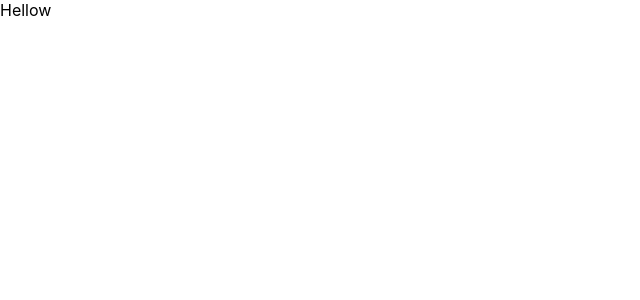
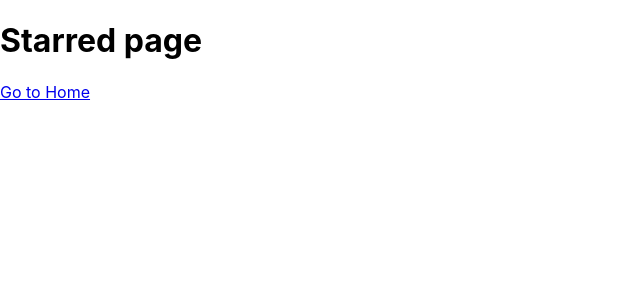
Before and after one commit to winay122/Box_Office_app, a React (Create React App) app: page /starred in a window 1280 px wide. Shown: the top 300 px of the page, without its empty margins (0-640 px from the left). Built offline with nearby package versions, Linux system fonts and the light colour scheme.

Commit message:
installed react-router-dom

```diff
--- a/package.json
+++ b/package.json
@@ -5,6 +5,7 @@
   "dependencies": {
     "react": "^18.2.0",
     "react-dom": "^18.2.0",
+    "react-router-dom": "^6.15.0",
     "react-scripts": "5.0.1",
     "web-vitals": "^2.1.4",
     "workbox-background-sync": "^6.6.0",
--- a/src/App.jsx
+++ b/src/App.jsx
@@ -1,9 +1,32 @@
+import { BrowserRouter, Routes, Route } from "react-router-dom";
+import Home from "./pages/Home";
+import Starred from "./pages/Starred";
 
 function App() {
   return (
-    <div className="App">
-      Hellow
-    </div>
+    <BrowserRouter>
+    <Routes>
+
+      <Route path="/" element={ <Home /> } />
+      <Route path="/starred" element={ <Starred /> } />
+
+      <Route path="*" element={ <div>No Match (404)</div> } />
+
+      {/* <Route path="/" element={<App />}>
+        <Route index element={<Home />} />
+        <Route path="teams" element={<Teams />}>
+          <Route path=":teamId" element={<Team />} />
+          <Route path="new" element={<NewTeamForm />} />
+          <Route index element={<LeagueStandings />} />
+        </Route>
+      </Route>
+      <Route element={<PageLayout />}>
+        <Route path="/privacy" element={<Privacy />} />
+        <Route path="/tos" element={<Tos />} />
+      </Route>
+      <Route path="contact-us" element={<Contact />} /> */}
+    </Routes>
+  </BrowserRouter>
   );
 }
 
--- /dev/null
+++ b/src/pages/Home.jsx
@@ -0,0 +1,12 @@
+import { Link } from "react-router-dom";
+
+const Home = ()=>{
+    return(
+        <div>
+            <h1>Home</h1>
+            <Link to="/starred">Go to Starred page</Link>
+        </div>
+    );
+}
+
+export default Home;
--- /dev/null
+++ b/src/pages/Starred.jsx
@@ -0,0 +1,12 @@
+import { Link } from "react-router-dom";
+
+const Starred = () => {
+    return(
+        <div>
+            <h1>Starred page</h1>
+            <Link to="/">Go to Home</Link>
+        </div>
+    )
+}
+
+export default Starred;
--- a/src/service-worker.js
+++ b/src/service-worker.js
@@ -1,4 +1,4 @@
-/* eslint-disable no-restricted-globals */
+/* eslint-disable*/
 
 // This service worker can be customized!
 // See https://developers.google.com/web/tools/workbox/modules
```
Also changed, not shown: 1 other file (tests, documents, lock files or other folders).
